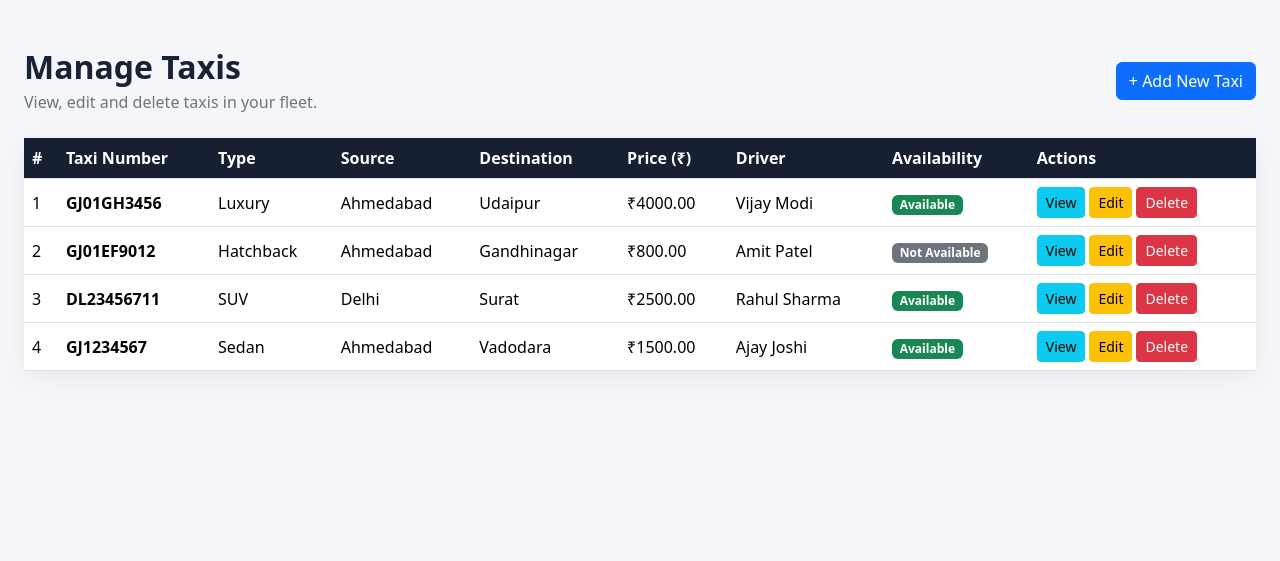
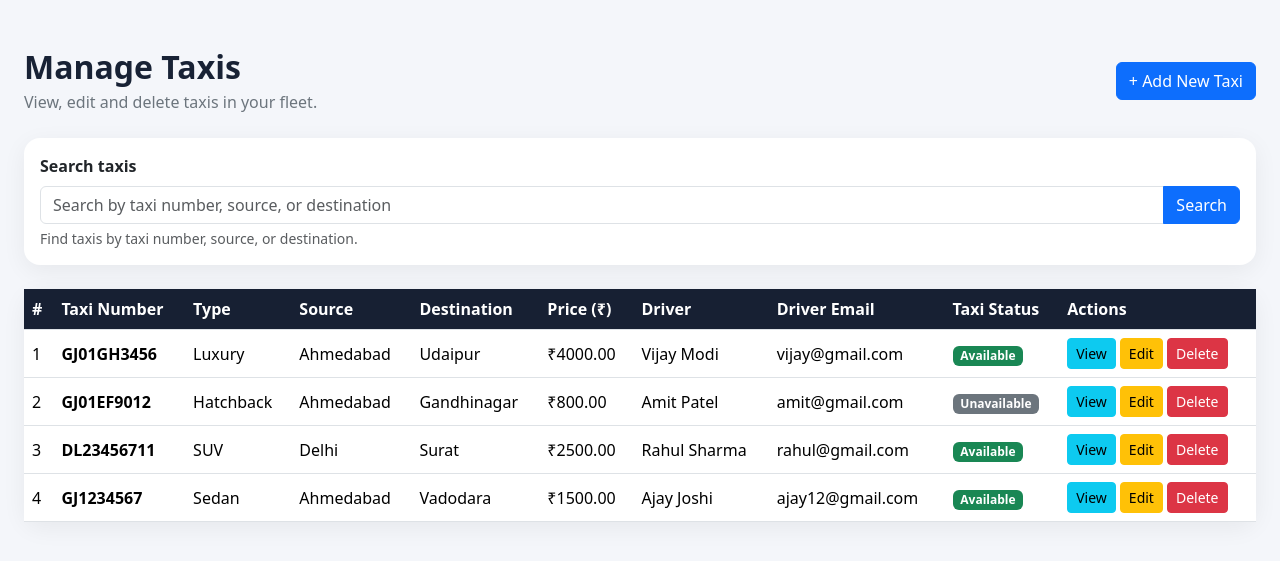
Before and after one commit to prajapatiaastha844-png/Texibooking, a Django app: page /taxis/ in a window 1280 px wide. Shown: the part 56-617 px from the top of the page. Run offline with Django 5.2, Linux system fonts and the light colour scheme; a user stored in the database is signed in; data comes from the database, SQL or seed files in the repository; both versions use the stored data as it was after the commit.

Commit message:
Update Taxi Booking Django project

```diff
--- a/core/forms.py
+++ b/core/forms.py
@@ -314,6 +314,19 @@ class DriverSearchForm(forms.Form):
     )
 
 
+class TaxiSearchForm(forms.Form):
+    q = forms.CharField(
+        label='Search taxis',
+        required=False,
+        strip=True,
+        widget=forms.SearchInput(attrs={
+            'class': 'form-control',
+            'placeholder': 'Search by taxi number, source, or destination',
+            'aria-describedby': 'taxi-search-help',
+        }),
+    )
+
+
 class TaxiForm(forms.ModelForm):
     class Meta:
         model = Taxi
--- a/core/models.py
+++ b/core/models.py
@@ -98,6 +98,7 @@ class Driver(models.Model):
         unique=True
     )
     mobile = models.CharField(max_length=15)
+    taxi_number = models.CharField(max_length=20, blank=True)
     password = models.CharField(max_length=128)
 
     def set_password(self, raw_password):
@@ -202,3 +203,16 @@ class Taxi(models.Model):
 
     def __str__(self):
         return self.number
+
+
+class TaxiDetails(models.Model):
+    source = models.CharField(max_length=100)
+    destination = models.CharField(max_length=100)
+    driver = models.ForeignKey(
+        Driver,
+        on_delete=models.CASCADE,
+        related_name='taxi_details',
+    )
+
+    def __str__(self):
+        return f'{self.source} to {self.destination} ({self.driver})'
--- a/core/templates/core/admin_taxi_list.html
+++ b/core/templates/core/admin_taxi_list.html
@@ -63,6 +63,25 @@
         </a>
     </div>
 
+    <form method="get" class="card page-card mb-4" role="search">
+        <div class="card-body">
+            <label for="{{ search_form.q.id_for_label }}" class="form-label fw-semibold">
+                {{ search_form.q.label }}
+            </label>
+            <div class="input-group">
+                {{ search_form.q }}
+                <button class="btn btn-primary" type="submit">Search</button>
+                {% if search_query %}
+                    <a class="btn btn-outline-secondary" href="{% url 'admin_taxi_list' %}">Clear</a>
+                {% endif %}
+            </div>
+            <div id="taxi-search-help" class="form-text">
+                Find taxis by taxi number, source, or destination.
+                {% if search_query %}Showing results for “{{ search_query }}”.{% endif %}
+            </div>
+        </div>
+    </form>
+
     <div class="card page-card">
         <div class="card-body p-0">
             <div class="table-responsive">
@@ -76,7 +95,8 @@
                             <th>Destination</th>
                             <th>Price (₹)</th>
                             <th>Driver</th>
-                            <th>Availability</th>
+                            <th>Driver Email</th>
+                            <th>Taxi Status</th>
                             <th>Actions</th>
                         </tr>
                     </thead>
@@ -97,13 +117,20 @@
                                 {% endif %}
                             </td>
                             <td>
+                                {% if taxi.driver %}
+                                    {{ taxi.driver.email|default:"—" }}
+                                {% else %}
+                                    —
+                                {% endif %}
+                            </td>
+                            <td>
                                 {% if taxi.availability %}
                                     <span class="badge bg-success">
                                         Available
                                     </span>
                                 {% else %}
                                     <span class="badge bg-secondary">
-                                        Not Available
+                                        Unavailable
                                     </span>
                                 {% endif %}
                             </td>
@@ -126,7 +153,13 @@
                         </tr>
                         {% empty %}
                         <tr>
-                            <td colspan="9" class="text-center py-5">
+                            <td colspan="10" class="text-center py-5">
+                                {% if search_query %}
+                                    <h5>No matching taxis</h5>
+                                    <p class="text-secondary mb-0">
+                                        No taxis match your search. Try a different taxi number, source, or destination.
+                                    </p>
+                                {% else %}
                                     <h5>No taxis found</h5>
                                     <p class="text-secondary">
                                         Add your first taxi to display it here.
@@ -135,6 +168,7 @@
                                        class="btn btn-primary">
                                         Add Taxi
                                     </a>
+                                {% endif %}
                             </td>
                         </tr>
                         {% endfor %}
--- a/core/views.py
+++ b/core/views.py
@@ -25,6 +25,7 @@ from .forms import (
     DriverLoginForm,
     DriverRegistrationForm,
     DriverSearchForm,
+    TaxiSearchForm,
     UserEditForm,
     UserSearchForm,
     TaxiForm,
@@ -768,11 +769,25 @@ def admin_add_taxi(request):
 )
 def admin_taxi_list(request):
     taxis = Taxi.objects.select_related('driver').order_by('-id')
+    search_form = TaxiSearchForm(request.GET)
+    search_form.is_valid()
+    search_query = search_form.cleaned_data['q']
+
+    if search_query:
+        taxis = taxis.filter(
+            Q(number__icontains=search_query)
+            | Q(source__icontains=search_query)
+            | Q(destination__icontains=search_query),
+        )
 
     return render(
         request,
         'core/admin_taxi_list.html',
-        {'taxis': taxis},
+        {
+            'taxis': taxis,
+            'search_form': search_form,
+            'search_query': search_query,
+        },
     )
 
 
```
Also changed, not shown: core/admin.py (+8 -1 lines), core/migrations/0009_driver_taxi_number_taxidetails.py (added), db.sqlite3. Lines whose indentation alone changed are shown as unchanged.
